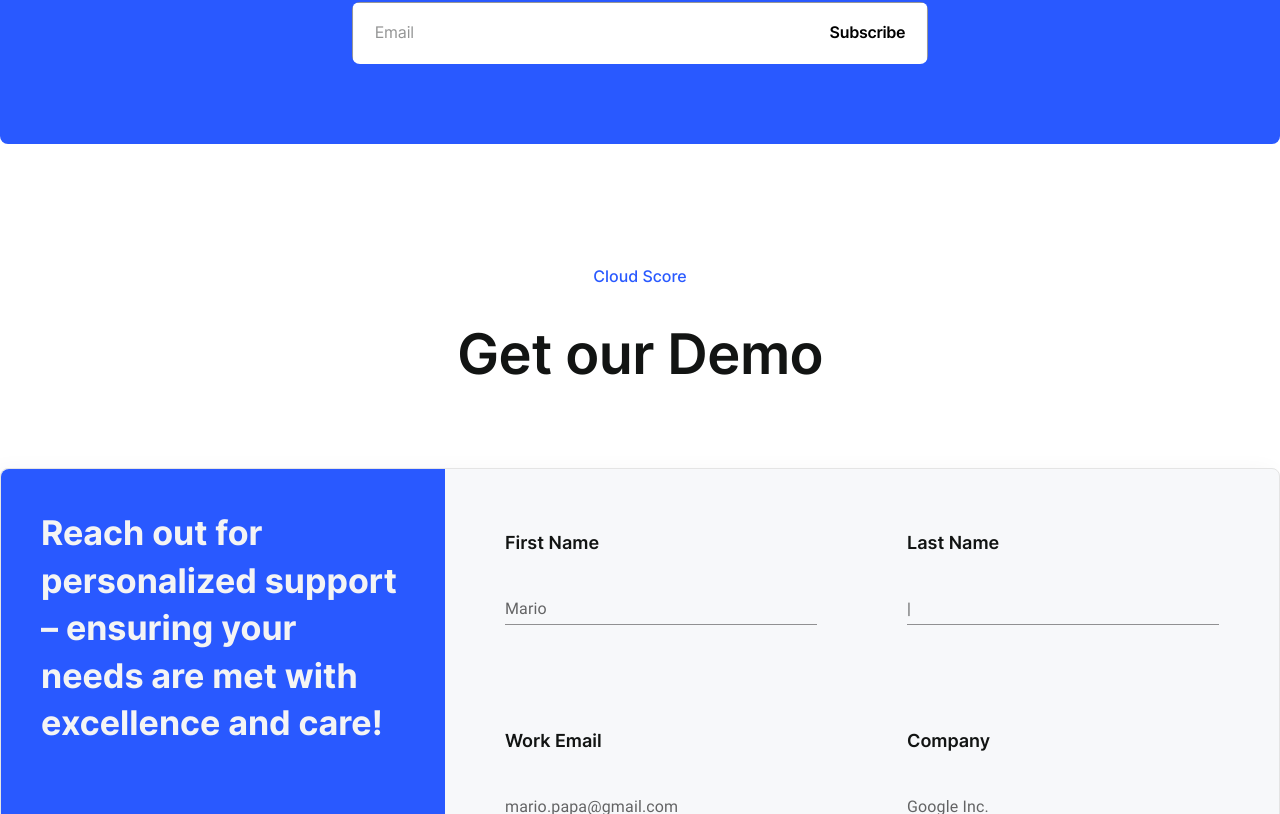
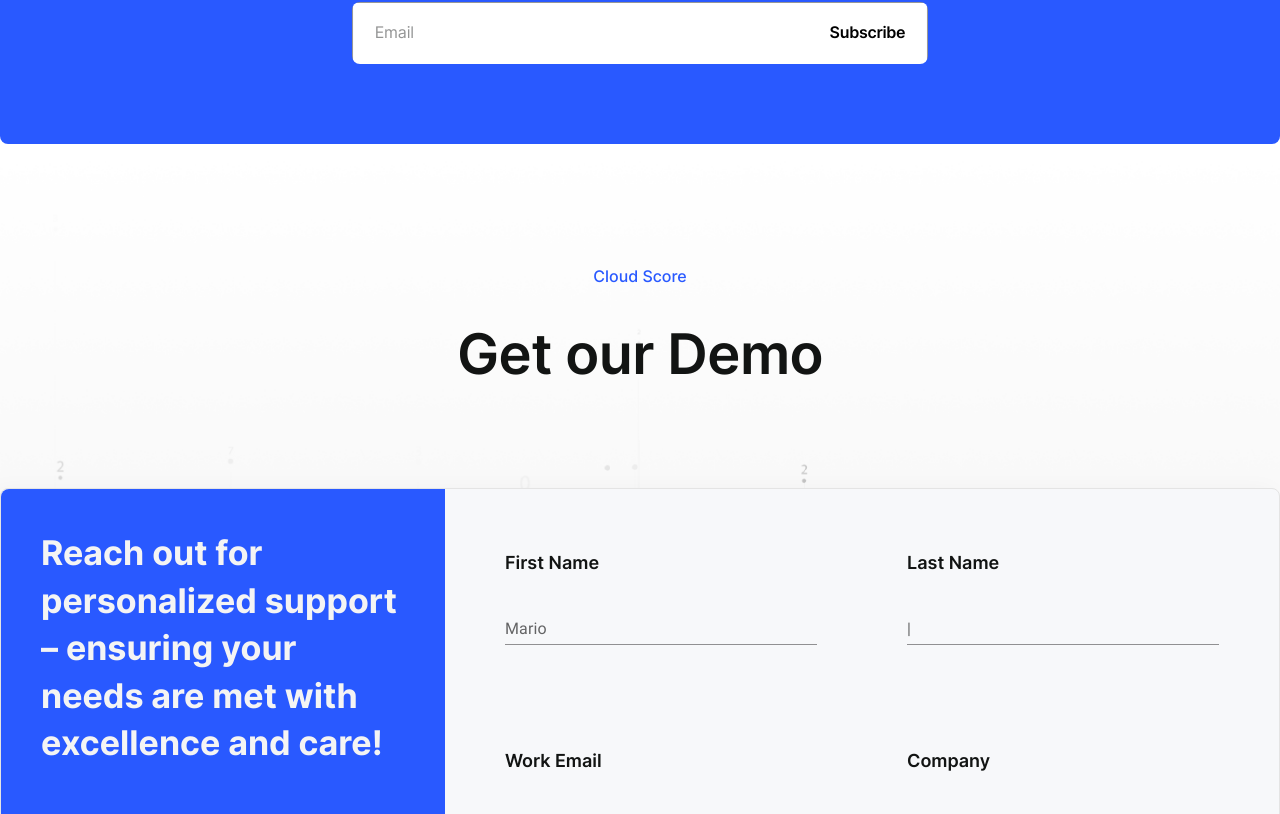
Before and after one commit to Shravankumar1989/CloudScore-React, a React (Create React App) app: page /blog in a window 1280 px wide. Shown: the part 2646-3460 px from the top of the page. Built offline with nearby package versions, Linux system fonts and the light colour scheme.

Commit message:
Added Background CSS and Image For Demo Form

```diff
--- a/src/components/Footer/index.jsx
+++ b/src/components/Footer/index.jsx
@@ -8,7 +8,7 @@ const Footer = (props) => {
     <>
       <footer className={props.className}>
 
-          <div className="bg-black-900 flex flex-col items-center justify-center  mt-[550px] mx-auto w-full z-[1]">
+          <div className="bg-black-900 flex flex-col items-center justify-center  mt-[550px] mx-auto w-full z-[1]" >
             <div className="flex flex-col items-start justify-start max-w-[1440px] w-full">
               <div className="flex md:flex-col flex-row md:gap-10 gap-[152.1px] items-start justify-between pt-[120px] w-full">
                 <div className="flex flex-1 flex-col h-full items-start justify-start w-full">
--- a/src/pages/Blog/index.jsx
+++ b/src/pages/Blog/index.jsx
@@ -292,8 +292,12 @@ const BlogPage = () => {
                 </div>
               </div>
             </div>
-            <div className="flex flex-col md:gap-10 gap-20 items-center justify-center max-w-[1440px] py-[120px] w-full" id="homeSection">
-              <div className="flex flex-col items-end justify-start max-w-[1440px] w-full">
+            {/* bg-cover bg-no-repeat flex flex-col h-[787px] items-center justify-start p-[263px] md:px-10 sm:px-5 w-full
+
+            bg-cover bg-no-repeat flex flex-col md:gap-10 gap-20 items-center justify-center max-w-[1440px] py-[120px] w-full */}
+
+            <div className="bg-cover bg-no-repeat flex flex-col  items-center justify-start  py-[120px] md:px-10 sm:px-5 w-full " id="homeSection" style={{ backgroundImage:`url(${'images/img_numcloud1.png'})`,backgroundRepeat:"no-repeat" }}>
+              <div className="flex flex-col items-end justify-start max-w-[1440px] w-full" >
                 <div className="flex flex-col gap-8 items-center justify-center w-full">
                   <div className="flex flex-col items-center justify-center w-auto">
                     <Text
@@ -304,14 +308,14 @@ const BlogPage = () => {
                     </Text>
                   </div>
                   <Text
-                    className="md:text-5xl sm:text-[42px] text-[56px] text-center text-gray-900 tracking-[-0.56px] w-auto"
+                    className="md:text-5xl sm:text-[42px] text-[56px] text-center text-gray-900 tracking-[-0.56px] w-auto mb-[100px]"
                     size="txtInterSemiBold56"
                   >
                     Get our Demo
                   </Text>
                 </div>
               </div>
-              <div className="bg-gray-50 border border-gray-300 border-solid flex md:flex-col flex-row md:gap-10 gap-[60px] items-start justify-start max-w-[1440px] md:pr-10 sm:pr-5 pr-[60px] rounded-lg shadow-bs3 w-full">
+              <div className="bg-gray-50 border border-gray-300 border-solid flex md:flex-col flex-row md:gap-10 gap-[60px] items-start justify-start max-w-[1440px] md:pr-10 sm:pr-5 pr-[60px] rounded-lg shadow-bs3 w-full ">
                 <div className="bg-blue-A700 flex flex-col h-[650px] md:h-auto items-start justify-between p-10 sm:px-5 rounded-bl-lg rounded-tl-lg" style={{zIndex: '1'}}>
                   <div className="flex flex-col h-[408px] md:h-auto items-start justify-between w-full">
                     <div className="flex flex-col items-start justify-start w-auto">
```
